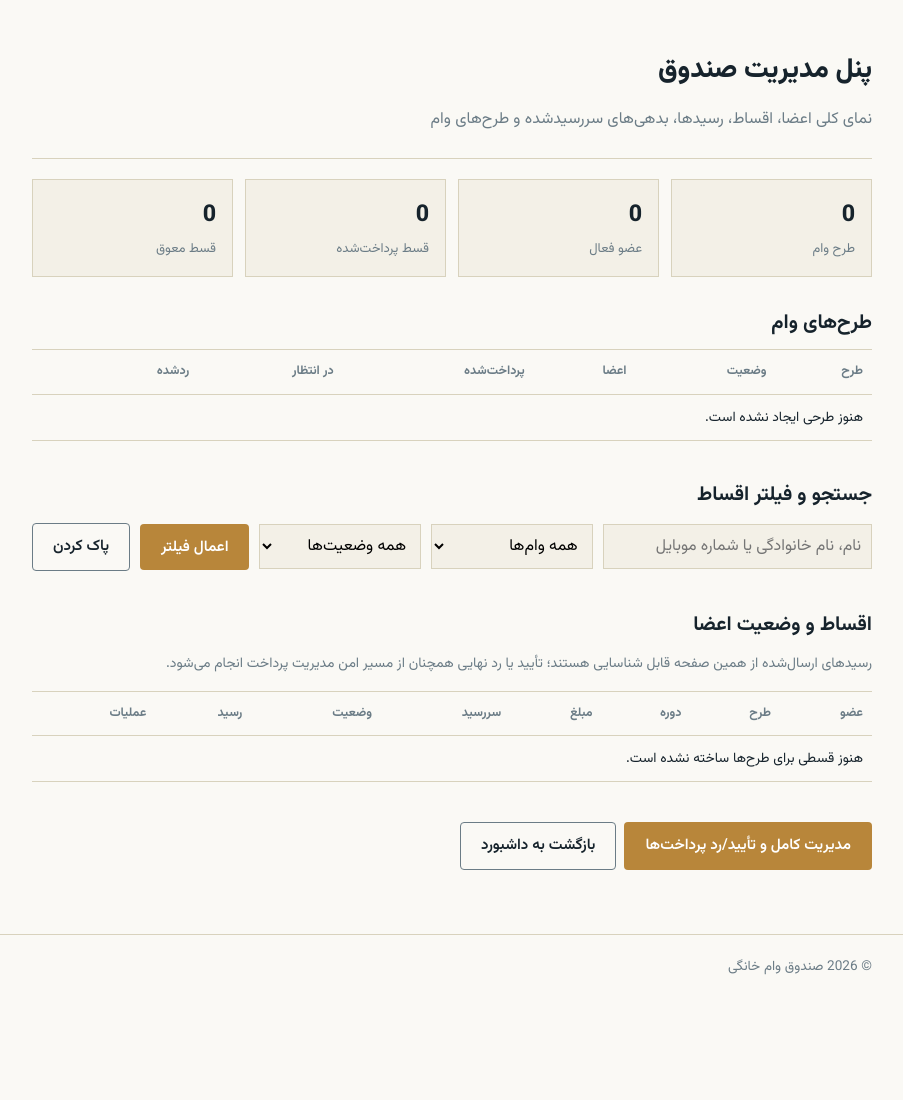
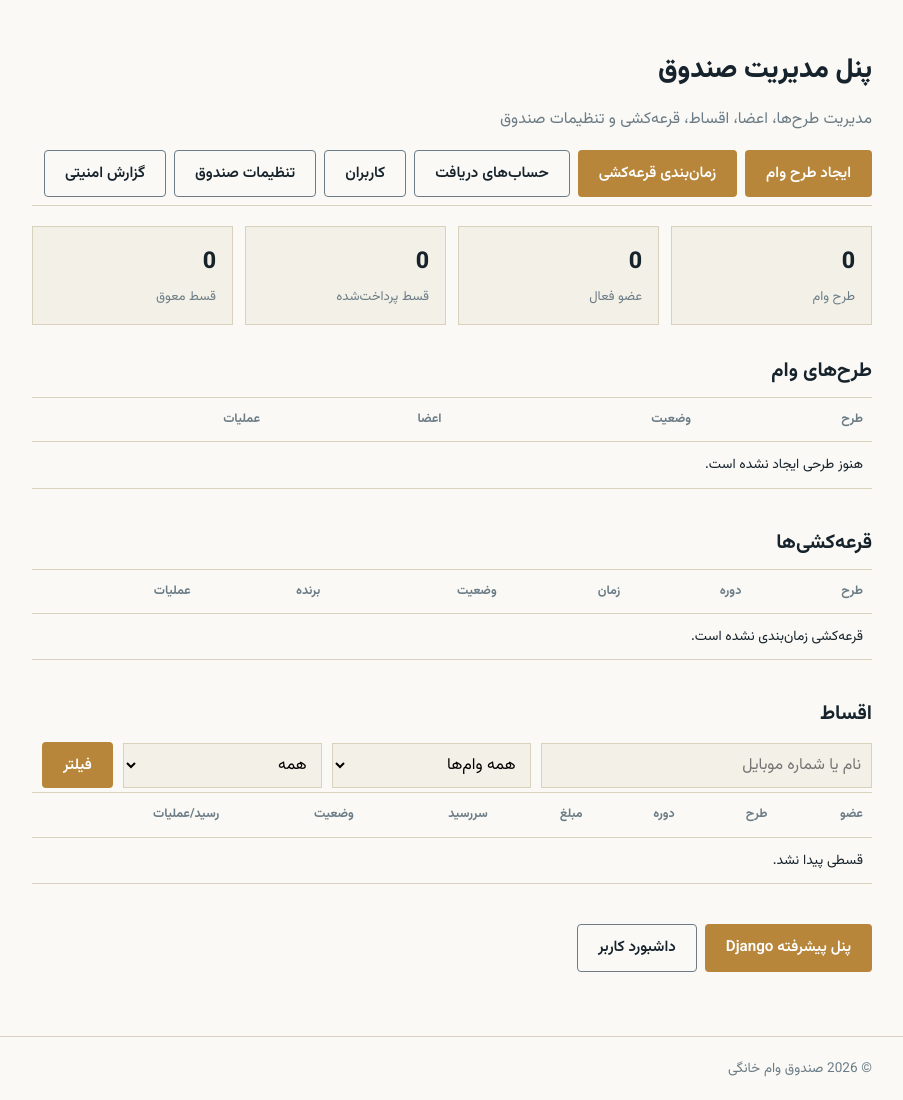
Before and after one commit to mohammadsohrabi204/homeloan_app, a Django app: page /manager/ in a window 1280 px wide. Shown: the part 69-1169 px from the top of the page, without its empty margins (188-1091 px from the left). Before the commit the page ends 1044 px from the top, so only its background shows below. Run offline with Django 5.2, Linux system fonts and the light colour scheme; the visitor is signed in with stand-in values (Sample User, id 1); data comes from the database, SQL or seed files in the repository; data that the repository does not hold is empty; parts of the project's set-up code (start-up, migrations or seed data) failed here and were passed over.

Commit message:
Replace manager dashboard with full controls

```diff
--- a/templates/loans/manager_dashboard.html
+++ b/templates/loans/manager_dashboard.html
@@ -2,120 +2,35 @@
 {% load humanize %}
 {% block title %}پنل مدیریت صندوق{% endblock %}
 {% block content %}
-
 <div class="plan-header">
 <h1>پنل مدیریت صندوق</h1>
-  <p class="muted">نمای کلی اعضا، اقساط، رسیدها، بدهی‌های سررسیدشده و طرح‌های وام</p>
-</div>
-
+<p class="muted">مدیریت طرح‌ها، اعضا، اقساط، قرعه‌کشی و تنظیمات صندوق</p>
+<div class="manager-actions">
+<a class="btn" href="{% url 'loans:manager_plan_create' %}">ایجاد طرح وام</a>
+<a class="btn" href="{% url 'loans:manager_draw_create' %}">زمان‌بندی قرعه‌کشی</a>
+<a class="btn btn-secondary" href="{% url 'loans:manager_destinations' %}">حساب‌های دریافت</a>
+<a class="btn btn-secondary" href="{% url 'loans:manager_users' %}">کاربران</a>
+<a class="btn btn-secondary" href="{% url 'loans:manager_settings' %}">تنظیمات صندوق</a>
+<a class="btn btn-secondary" href="{% url 'admin:loans_auditlog_changelist' %}">گزارش امنیتی</a>
+</div></div>
 <div class="manager-grid">
 <div class="manager-stat"><span class="value">{{ plans|length }}</span><span class="label">طرح وام</span></div>
 <div class="manager-stat"><span class="value">{{ total_members }}</span><span class="label">عضو فعال</span></div>
 <div class="manager-stat"><span class="value">{{ total_paid }}</span><span class="label">قسط پرداخت‌شده</span></div>
 <div class="manager-stat"><span class="value">{{ overdue_count }}</span><span class="label">قسط معوق</span></div>
 </div>
-
-<section class="manager-section">
-  <h2>طرح‌های وام</h2>
-  <div class="manager-table-wrap">
-    <table class="manager-table">
-      <thead><tr><th>طرح</th><th>وضعیت</th><th>اعضا</th><th>پرداخت‌شده</th><th>در انتظار</th><th>ردشده</th><th></th></tr></thead>
-      <tbody>
-      {% for plan in plans %}
-        <tr>
-          <td><strong>{{ plan.title }}</strong><br><span class="muted small">{{ plan.monthly_payment|intcomma }} تومان / ماه</span></td>
-          <td>{{ plan.get_status_display }}</td>
-          <td>{{ plan.member_count }} / {{ plan.capacity }}</td>
-          <td>{{ plan.paid_count }}</td>
-          <td>{{ plan.pending_count }}</td>
-          <td>{{ plan.rejected_count }}</td>
-          <td><a href="{% url 'loans:plan_detail' plan.id %}">جزئیات</a></td>
-        </tr>
-      {% empty %}
-        <tr><td colspan="8">هنوز طرحی ایجاد نشده است.</td></tr>
-      {% endfor %}
-      </tbody>
-    </table>
-  </div>
-</section>
-
-<section class="manager-section">
-  <h2>جستجو و فیلتر اقساط</h2>
-  <form method="get" class="manager-filters">
-    <input type="search" name="q" value="{{ search }}" placeholder="نام، نام خانوادگی یا شماره موبایل">
-    <select name="plan">
-      <option value="">همه وام‌ها</option>
-      {% for plan in plans %}
-        <option value="{{ plan.id }}" {% if selected_plan == plan.id|stringformat:"s" %}selected{% endif %}>{{ plan.title }}</option>
-      {% endfor %}
-    </select>
-    <select name="status">
-      <option value="">همه وضعیت‌ها</option>
-      <option value="receipts" {% if status_filter == "receipts" %}selected{% endif %}>رسیدهای جدید</option>
-      <option value="overdue" {% if status_filter == "overdue" %}selected{% endif %}>اقساط معوق</option>
-    </select>
-    <button class="btn" type="submit">اعمال فیلتر</button>
-    <a class="btn btn-secondary" href="{% url 'loans:manager_dashboard' %}">پاک کردن</a>
-  </form>
-</section>
-
-<section class="manager-section">
-  <h2>اقساط و وضعیت اعضا</h2>
-  <p class="muted small">رسیدهای ارسال‌شده از همین صفحه قابل شناسایی هستند؛ تأیید یا رد نهایی همچنان از مسیر امن مدیریت پرداخت انجام می‌شود.</p>
-  <div class="manager-table-wrap">
-    <table class="manager-table">
-      <thead><tr><th>عضو</th><th>طرح</th><th>دوره</th><th>مبلغ</th><th>سررسید</th><th>وضعیت</th><th>رسید</th><th>عملیات</th></tr></thead>
-      <tbody>
-      {% for row in payment_rows %}
-        <tr class="{% if row.is_overdue %}overdue{% endif %}">
-          <td>{{ row.payment.reservation.user.full_name }}<br><span class="muted small">{{ row.payment.reservation.user.phone_number }}</span></td>
-          <td>{{ row.payment.reservation.loan_plan.title }}</td>
-          <td>{{ row.payment.round_number }}</td>
-          <td>{{ row.payment.amount|intcomma }}</td>
-          <td>{{ row.payment.jalali_due_date }}</td>
-          <td>
-            {% if row.payment.status == "paid" %}
-              <span class="badge badge-teal">پرداخت شده</span>
-            {% elif row.payment.status == "receipt_rejected" %}
-              <span class="badge badge-rust">رسید رد شده</span>
-            {% elif row.has_receipt %}
-              <span class="badge badge-brass">رسید در انتظار بررسی</span>
-            {% elif row.is_overdue %}
-              <span class="badge badge-rust">معوق</span>
-            {% else %}
-              <span class="badge badge-ink">در انتظار پرداخت</span>
-            {% endif %}
-          </td>
-          <td>
-            {% if row.has_receipt %}
-              <a href="/payment/receipt/{{ row.payment.id }}/view/" target="_blank" rel="noopener">مشاهده رسید</a>
-            {% else %}—{% endif %}
-          </td>
-          <td>
-            {% if row.payment.status != "paid" and row.has_receipt %}
-              <form method="post" action="{% url 'loans:manager_payment_action' row.payment.id %}" class="manager-actions">
-                {% csrf_token %}
-                <button class="btn btn-small" name="action" value="approve" type="submit">تأیید</button>
-              </form>
-              <form method="post" action="{% url 'loans:manager_payment_action' row.payment.id %}" class="manager-reject-form">
-                {% csrf_token %}
-                <input type="hidden" name="action" value="reject">
-                <input name="reason" required maxlength="500" placeholder="دلیل رد رسید">
-                <button class="btn btn-danger btn-small" type="submit">رد</button>
-              </form>
-            {% else %}—{% endif %}
-          </td>
-        </tr>
-      {% empty %}
-        <tr><td colspan="7">هنوز قسطی برای طرح‌ها ساخته نشده است.</td></tr>
-      {% endfor %}
-      </tbody>
-    </table>
-  </div>
-</section>
-
-<div class="manager-actions">
-  <a class="btn" href="{% url 'admin:index' %}">مدیریت کامل و تأیید/رد پرداخت‌ها</a>
-  <a class="btn btn-secondary" href="{% url 'loans:dashboard' %}">بازگشت به داشبورد</a>
-</div>
+<section class="manager-section"><h2>طرح‌های وام</h2><div class="manager-table-wrap"><table class="manager-table">
+<thead><tr><th>طرح</th><th>وضعیت</th><th>اعضا</th><th>عملیات</th></tr></thead><tbody>
+{% for plan in plans %}<tr><td><strong>{{ plan.title }}</strong><br><span class="muted small">{{ plan.monthly_payment|intcomma }} تومان / ماه</span></td><td>{{ plan.get_status_display }}</td><td>{{ plan.confirmed_count }} / {{ plan.capacity }}</td><td><div class="manager-actions"><a href="{% url 'loans:plan_detail' plan.id %}">جزئیات</a><a href="{% url 'loans:manager_plan_edit' plan.id %}">ویرایش</a>{% if plan.status == "open" or plan.status == "full" %}<form method="post" action="{% url 'loans:manager_plan_start' plan.id %}">{% csrf_token %}<button class="btn btn-small" type="submit">شروع طرح</button></form>{% endif %}</div></td></tr>
+{% empty %}<tr><td colspan="4">هنوز طرحی ایجاد نشده است.</td></tr>{% endfor %}</tbody></table></div></section>
+<section class="manager-section"><h2>قرعه‌کشی‌ها</h2><div class="manager-table-wrap"><table class="manager-table">
+<thead><tr><th>طرح</th><th>دوره</th><th>زمان</th><th>وضعیت</th><th>برنده</th><th>عملیات</th></tr></thead><tbody>
+{% for draw in draws %}<tr><td>{{ draw.loan_plan.title }}</td><td>{{ draw.round_number }}</td><td>{{ draw.jalali_scheduled_at }}</td><td>{{ draw.get_status_display }}</td><td>{% if draw.winner_reservation %}{{ draw.winner_reservation.user.full_name }}{% else %}—{% endif %}</td><td>{% if draw.status == "scheduled" %}<form method="post" action="{% url 'loans:manager_draw_run' draw.id %}">{% csrf_token %}<button class="btn btn-small" type="submit">اجرای قرعه</button></form>{% endif %}</td></tr>
+{% empty %}<tr><td colspan="6">قرعه‌کشی زمان‌بندی نشده است.</td></tr>{% endfor %}</tbody></table></div></section>
+<section class="manager-section"><h2>اقساط</h2>
+<form method="get" class="manager-filters"><input type="search" name="q" value="{{ search }}" placeholder="نام یا شماره موبایل"><select name="plan"><option value="">همه وام‌ها</option>{% for plan in plans %}<option value="{{ plan.id }}" {% if selected_plan == plan.id|stringformat:"s" %}selected{% endif %}>{{ plan.title }}</option>{% endfor %}</select><select name="status"><option value="">همه</option><option value="receipts">رسیدهای جدید</option><option value="overdue">معوق</option></select><button class="btn" type="submit">فیلتر</button></form>
+<div class="manager-table-wrap"><table class="manager-table"><thead><tr><th>عضو</th><th>طرح</th><th>دوره</th><th>مبلغ</th><th>سررسید</th><th>وضعیت</th><th>رسید/عملیات</th></tr></thead><tbody>
+{% for row in payment_rows %}<tr class="{% if row.is_overdue %}overdue{% endif %}"><td>{{ row.payment.reservation.user.full_name }}<br><span class="muted small">{{ row.payment.reservation.user.phone_number }}</span></td><td>{{ row.payment.reservation.loan_plan.title }}</td><td>{{ row.payment.round_number }}</td><td>{{ row.payment.amount|intcomma }}</td><td>{{ row.payment.jalali_due_date }}</td><td>{{ row.payment.get_status_display }}</td><td>{% if row.has_receipt %}<a href="/payment/receipt/{{ row.payment.id }}/view/" target="_blank">رسید</a>{% endif %}{% if row.payment.status != "paid" and row.has_receipt %}<form method="post" action="{% url 'loans:manager_payment_action' row.payment.id %}" class="manager-actions">{% csrf_token %}<button class="btn btn-small" name="action" value="approve">تأیید</button></form>{% endif %}</td></tr>
+{% empty %}<tr><td colspan="7">قسطی پیدا نشد.</td></tr>{% endfor %}</tbody></table></div></section>
+<div class="manager-actions"><a class="btn" href="{% url 'admin:index' %}">پنل پیشرفته Django</a><a class="btn btn-secondary" href="{% url 'loans:dashboard' %}">داشبورد کاربر</a></div>
 {% endblock %}
```
Lines whose indentation alone changed are shown as unchanged.
